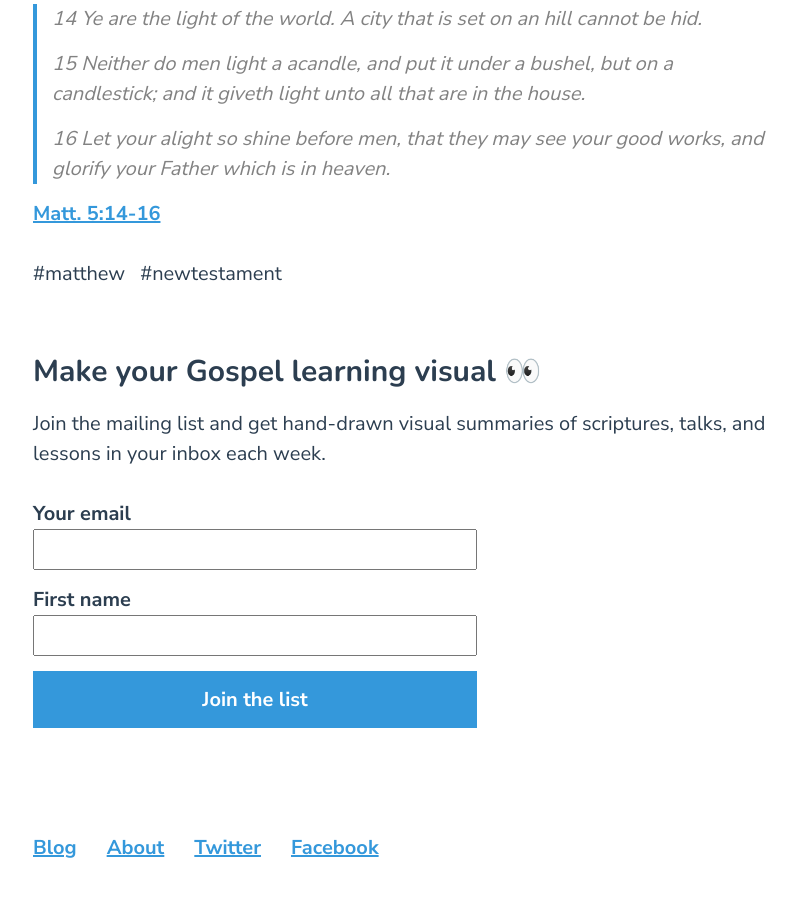
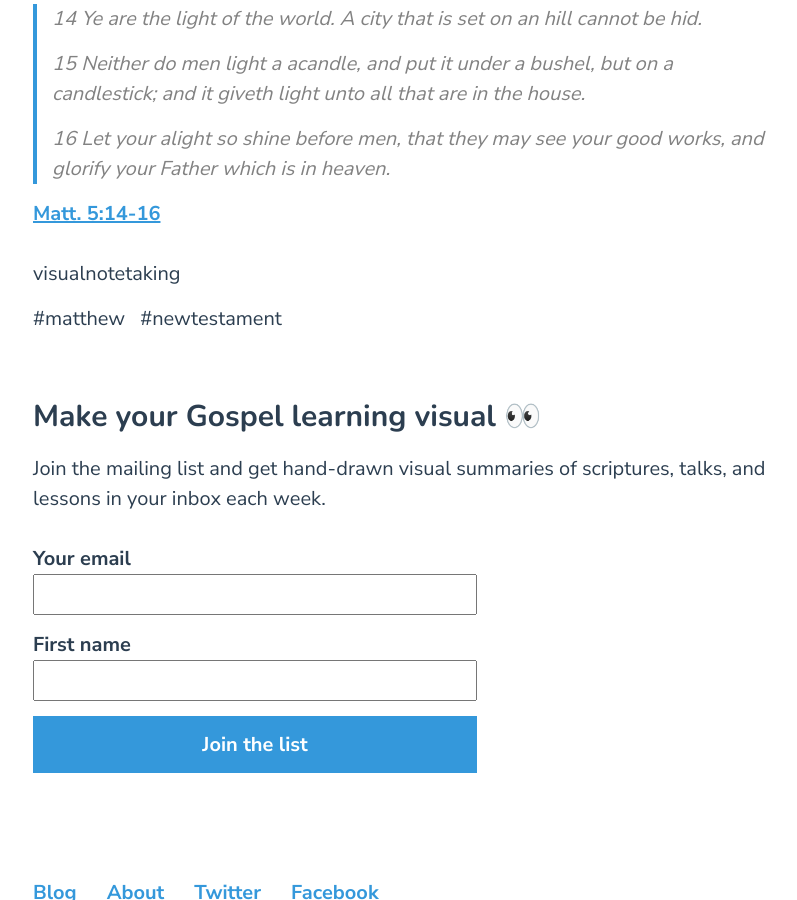
Before and after one commit to blairrorani/curious-workmanship, a Jekyll site: the page built from _posts/2017-06-06-matt-5-14-16.markdown, in a window 1280 px wide and 900 px high, scrolled down 986 px. Shown: the whole window, without its empty margins (237-1034 px from the left). Built offline with Jekyll 4.4.1, drawn with Linux system fonts in a browser that asks for light colours; our own code applies the rules of GitHub Pages for plain Markdown files.

Commit message:
update posts

```diff
--- a/_layouts/post.html
+++ b/_layouts/post.html
@@ -22,7 +22,7 @@
 
 </article>
 
-<p>{{ post.categories }} {{ post.tags }}</p>
+<p>{{ page.categories }}</p>
 
 <ul class="list-the-tags">
 {% for tag in page.tags %}
```
